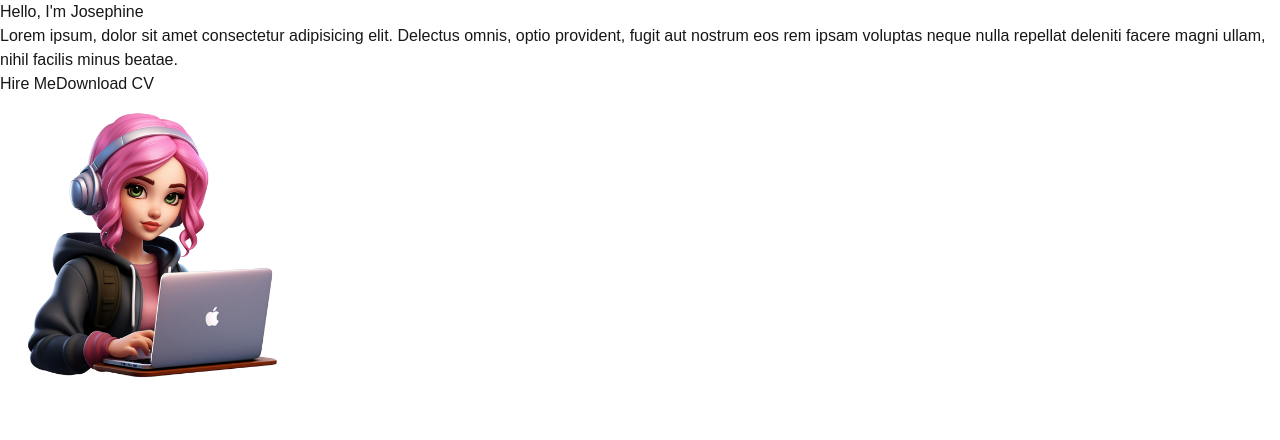
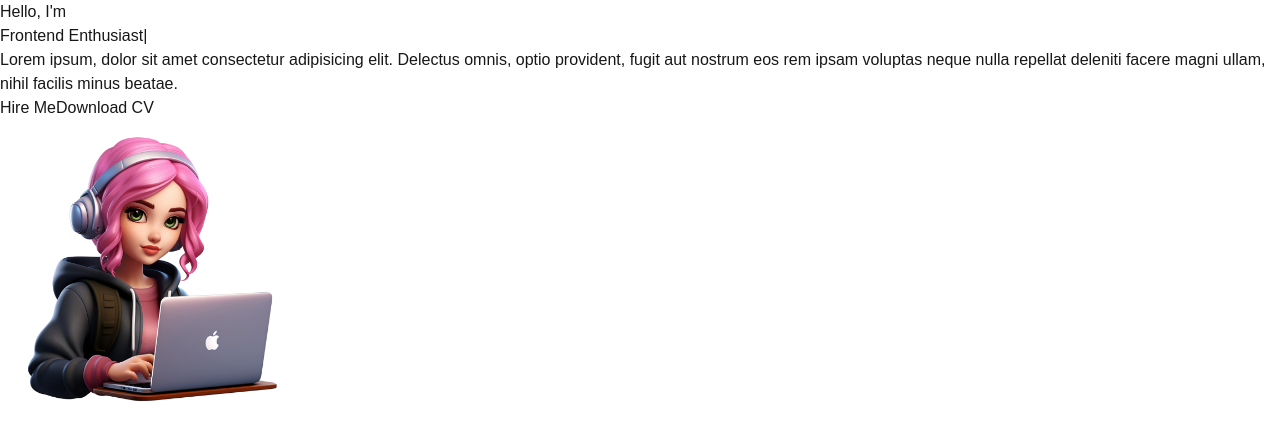
Before and after one commit to josie-opondo/portfolio, a Next.js app in the folder portfolio/: page / in a window 1280 px wide. Shown: the top 440 px of the page. Built offline with nearby package versions, Linux system fonts and the light colour scheme.

Commit message:
feat: add react-type-animation in the introduction

```diff
--- a/portfolio/src/app/components/HeroSection.jsx
+++ b/portfolio/src/app/components/HeroSection.jsx
@@ -1,5 +1,8 @@
+"use client";
 import React from 'react'
 import Image from 'next/image'
+
+import { TypeAnimation } from 'react-type-animation';
 
 const HeroSection = () => {
   return (
@@ -7,14 +10,37 @@
         <div className='grid grid-cols-1 sm:grid-cols-12'>
             <div className="col-span-7 place-self-center text-center sm:text-left">
                 <h1 className='text-white mb-4 text-4xl sm:text-5xl lg:text-6xl font-extrabold'>
-                    Hello, I'm Josephine
+                    <span className="text-transparent bg-clip-text bg-gradient-to-r from-purple-400 to-pink-600">Hello, I'm{""}
+                    </span>
+                    <br />
+                    <TypeAnimation
+      sequence={[
+        'Josephine',
+        1000, // wait 1s before replacing "Mice" with "Hamsters"
+        'Web Developer',
+        1000,
+        'Frontend Enthusiast',
+        1000,
+        'Blockchain Enthusiast',
+        1000
+      ]}
+      wrapper="span"
+      speed={50}
+      repeat={Infinity}
+    />
                 </h1>
                 <p className='text-[#ADB7BE] text-base  sm:text-lg mb-6 lg:text-xl'>
                     Lorem ipsum, dolor sit amet consectetur adipisicing elit. Delectus omnis, optio provident, fugit aut nostrum eos rem ipsam voluptas neque nulla repellat deleniti facere magni ullam, nihil facilis minus beatae.
                 </p>
                 <div>
-                    <button className='px-6 py-3 w-full sm:w-fit rounded-full mr-4 bg-gradient-to-br from-blue-500 via-purple-500 to-pink-500 hover:bg-slate-200 text-white'>Hire Me</button>
-                    <button className='px-6 py-3 w-full sm:w-fit rounded-full bg-transparent hover:bg-slate-800 text-white border border-white mt-3'>Download CV</button>
+                    <button className='px-6 py-3 w-full sm:w-fit rounded-full mr-4 bg-gradient-to-br from-blue-500 via-purple-500 to-pink-500 hover:bg-slate-200 text-white'>
+                        Hire Me
+                    </button>
+                    <button className='px-1 py-1 w-full sm:w-fit rounded-full bg-gradient-to-br from-blue-500 via-purple-500 to-pink-500 hover:bg-slate-800 text-white mt-3'>
+                        <span className='block bg-[#121212] hover:bg-slate-800 rounded-full px-5 py-2'>
+                            Download CV
+                        </span>
+                    </button>
                 </div>
             </div>
             <div className="col-span-5 place-self-center mt-4 lg:mt-0">
```
